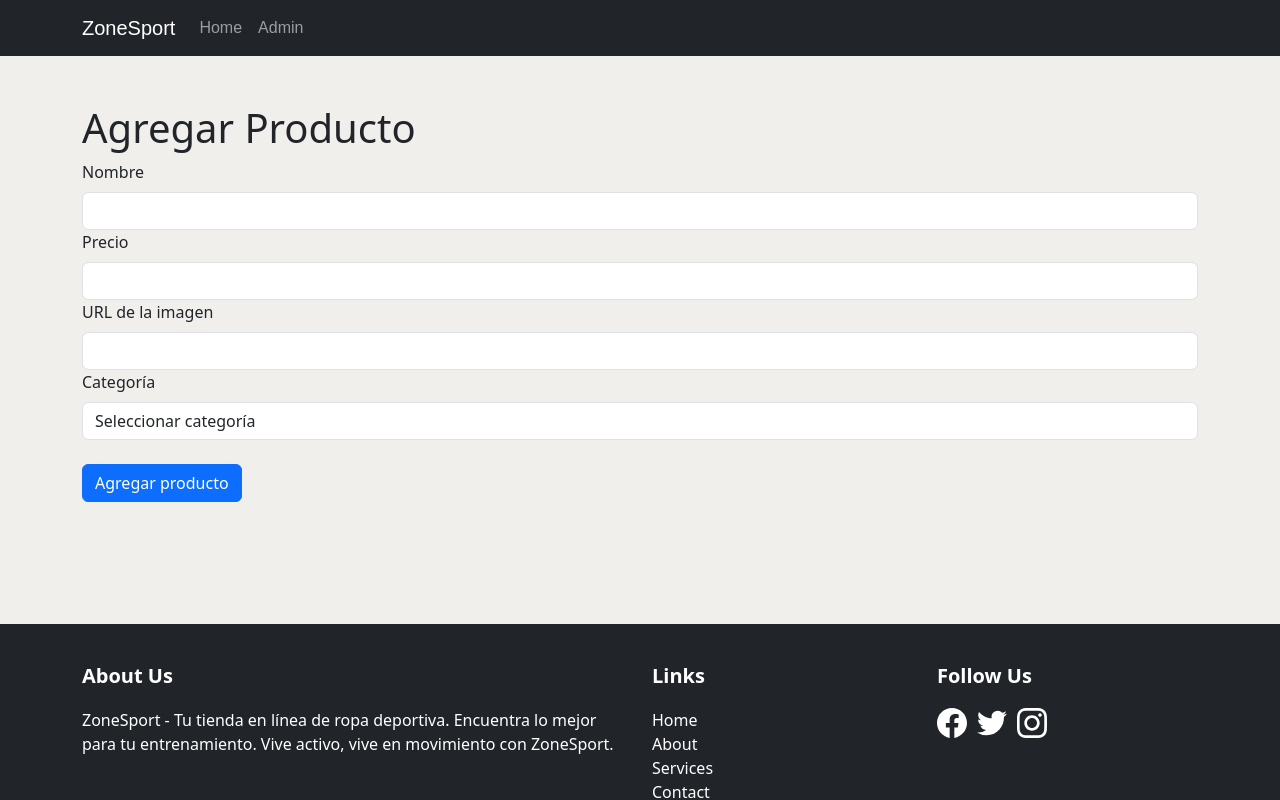
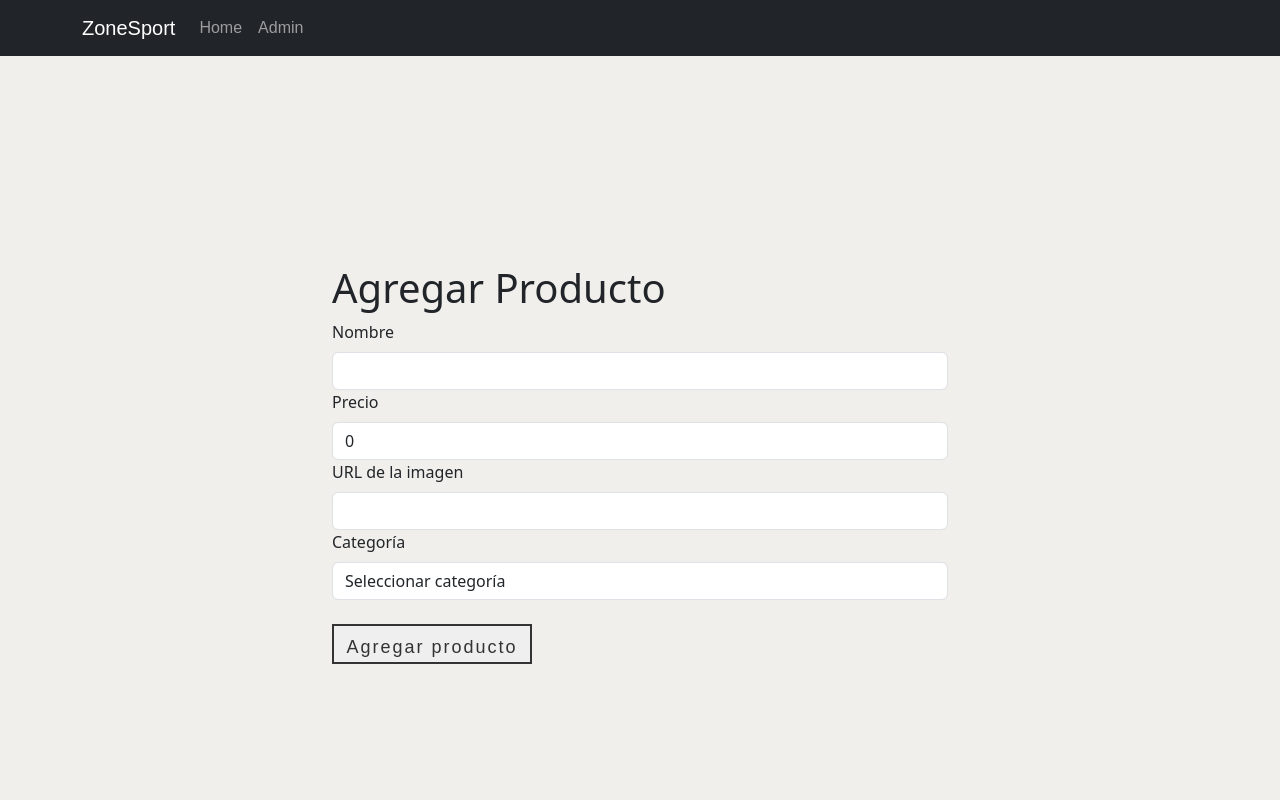
Before and after one commit to MarianoDiazz/ZoneSport, a React (Vite) app: page /Admin/create in a window 1280 px wide. Shown: the top 800 px of the page. Built offline with nearby package versions, Linux system fonts and the light colour scheme; data requests are answered from the project's data file; a web font is replaced by a local one.

Commit message:
add create product function

```diff
--- a/db.json
+++ b/db.json
@@ -3,32 +3,60 @@
     {
       "id": "1",
       "name": "Nike Pr",
-        "price": "$49.99",
+      "price": "49.99",
       "image": "https://nikearprod.vtexassets.com/arquivos/ids/531573-1400-1400?v=1773181656&width=1400&height=1400&aspect=true"
     },
     {
       "id": "2",
       "name": "Musculosa Jordan",
-        "price": "$45.99",
+      "price": "45.99",
       "image": "https://nikearprod.vtexassets.com/arquivos/ids/657747-1400-1400?v=1773156102&width=1400&height=1400&aspect=true"
     },
     {
       "id": "3",
       "name": "Nike Club",
-        "price": "$34.99",
+      "price": "34.99",
       "image": "https://nikearprod.vtexassets.com/arquivos/ids/630422-1400-1400?v=1773177749&width=1400&height=1400&aspect=true"
     },
     {
       "id": "4",
       "name": "Nike Zoom Mercurial",
-        "price": "$49.99",
+      "price": "49.99",
       "image": "https://nikearprod.vtexassets.com/arquivos/ids/530025-1400-1400?v=1772145457&width=1400&height=1400&aspect=true"
     },
     {
       "id": "5",
       "name": "Campera con capucha Tech",
-        "price": "$69.99",
+      "price": "69.99",
       "image": "https://nikearprod.vtexassets.com/arquivos/ids/597106-1400-1400?v=1773168019&width=1400&height=1400&aspect=true"
+    },
+    {
+      "name": "Mariano Diaz",
+      "price": "55",
+      "category": "indumentaria",
+      "image": "https://nikearprod.vtexassets.com/arquivos/ids/531765-1400-1400?v=1774203481&width=1400&height=1400&aspect=true",
+      "id": "T_82DAS"
+    },
+    {
+      "name": "Musculosa LeBron",
+      "price": "16",
+      "category": "indumentaria",
+      "image": "https://nikearprod.vtexassets.com/arquivos/ids/600641-1400-1400?v=1774203474&width=1400&height=1400&aspect=true",
+      "id": "I2WCuSW"
+    },
+    {
+      "name": "Air Force Supra",
+      "price": "36",
+      "category": "calzado",
+      "image": "https://nikearprod.vtexassets.com/arquivos/ids/698519-600-600?v=638229588985000000&width=600&height=600&aspect=true",
+      "id": "Ah7jXEk"
+    },
+    {
+      "name": "Gorro Puma Black",
+      "price": "12",
+      "category": "accesorio",
+      "image": "https://images.puma.com/image/upload/f_auto,q_auto,b_rgb:fafafa,w_480,h_480/global/024038/01/fnd/ARG/fmt/png",
+      "id": "wDb97Bp"
     }
   ]
 }
--- a/package.json
+++ b/package.json
@@ -18,7 +18,8 @@
     "react-icons": "^4.9.0",
     "react-router-dom": "^6.11.2",
     "react-slick": "^0.29.0",
-    "slick-carousel": "^1.8.1"
+    "slick-carousel": "^1.8.1",
+    "sweetalert2": "^11.7.12"
   },
   "devDependencies": {
     "@types/react": "^18.0.37",
--- a/src/App.jsx
+++ b/src/App.jsx
@@ -14,7 +14,7 @@ function App() {
 
   //  variable de entorno
   // por problemas la defini en index.html
-  const URL = window.API_URL;
+  const URL = import.meta.env.VITE_REACT_APP_API_ZONESPORT;
   console.log(URL)
 
 
@@ -46,7 +46,7 @@ function App() {
           <Routes>
             <Route exact path="/" element={<Home products={products} />} />
             <Route path="/Admin" element={<Admin products={products} URL={URL} getApi={getApi} />} />
-            <Route path="/Admin/create" element={<ProductCreate />} />          </Routes>
+            <Route path="/Admin/create" element={<ProductCreate URL={URL} getApi={getApi} />} />          </Routes>
         </main>
       </div>
       <Footer />
--- a/src/components/Admin/Admin.jsx
+++ b/src/components/Admin/Admin.jsx
@@ -27,15 +27,16 @@ const Admin = ({ products, getApi, URL }) => {
             <tr>
               <th>Nombre</th>
               <th>Precio</th>
-              <th>URL de la imagen</th>
+              {/* <th>URL de la imagen</th> */}
               <th>Categoría</th>
-              <th className="product-description">Descripción</th>
+              {/* <th className="product-description">Descripción</th> */}
               <th>Acciones</th>
             </tr>
           </thead>
           <tbody>
             {products?.map((product) => (
-              <Product key={product.id}
+              <Product
+                key={product.id}
                 product={product}
                 URL={URL}
                 getApi={getApi} />
--- a/src/components/Admin/Product.jsx
+++ b/src/components/Admin/Product.jsx
@@ -2,14 +2,18 @@ import React from 'react';
 import { Link } from 'react-router-dom';
 
 const Product = ({ product, getApi, URL }) => {
+
+
+    const handleDelete = (id) => {
+
+    }
+
     return (
         <tr>
-            <td>{product.id}</td>
+            {/* <td>{product.id}</td> */}
             <td>{product.name}</td>
-            <td>{product.price}</td>
-            <td>
-                <p> {product.image}</p>
-            </td>
+            <td>$ {product.price}</td>
+
             <td> {product.category}</td>
             <td className='w-25'>
                 <div className='d-flex justify-content-center'>
--- a/src/components/Admin/ProductCreate.jsx
+++ b/src/components/Admin/ProductCreate.jsx
@@ -1,43 +1,97 @@
 import React, { useState } from 'react';
 import { Container, Form, Button } from 'react-bootstrap';
+import Swal from 'sweetalert2';
+import { useNavigate } from 'react-router-dom';
 
-const ProductCreate = () => {
-  const [name, setName] = useState('');
-  const [price, setPrice] = useState('');
-  const [image, setImage] = useState('');
-  const [category, setCategory] = useState('');
+import {
+  validarNombre,
+  validarCategoria,
+  validarPrecio,
+  validarURL
+} from '../../helpers/Validations';
+
+const ProductCreate = ({ URL, getApi }) => {
+  const [product, setProduct] = useState({
+    name: '',
+    price: 0,
+    image: '',
+    category: ''
+  });
+
+  const navigate = useNavigate();
 
   const handleSubmit = (e) => {
     e.preventDefault();
 
-    // Lógica para crear el producto con los datos ingresados
+    // Validar formulario
+    if (
+      !validarNombre(product.name) ||
+      !validarCategoria(product.category) ||
+      !validarPrecio(product.price) ||
+      !validarURL(product.image)
+    ) {
+      Swal.fire('Error!', 'Los campos son inválidos', 'error');
+      return;
+    }
 
-    // Resetear los campos del formulario después de crear el producto
-    setName('');
-    setPrice('');
-    setImage('');
-    setCategory('');
+    // Envío de datos
+    const newProduct = { ...product };
+
+    Swal.fire({
+      title: '¿Quieres crear el producto?',
+      text: 'Se creará un nuevo producto',
+      icon: 'warning',
+      showCancelButton: true
+    }).then(async (result) => {
+      if (result.isConfirmed) {
+        try {
+          const res = await fetch(URL, {
+            method: 'POST',
+            headers: {
+              'Content-type': 'application/json'
+            },
+            body: JSON.stringify(newProduct)
+          });
+
+          if (res.status === 201) {
+            Swal.fire('Creado', 'Producto creado', 'success');
+            getApi();
+            navigate('/Admin');
+            e.target.reset();
+          }
+        } catch (error) {
+          console.log(error);
+        }
+      }
+    });
+  };
+
+  const handleInputChange = (e) => {
+    const { name, value } = e.target;
+    setProduct((prevProduct) => ({ ...prevProduct, [name]: value }));
   };
 
   return (
-    <Container className="py-5">
+    <Container className="py-5 containerForm">
       <h1>Agregar Producto</h1>
       <Form onSubmit={handleSubmit}>
         <Form.Group controlId="name">
           <Form.Label>Nombre</Form.Label>
           <Form.Control
             type="text"
-            value={name}
-            onChange={(e) => setName(e.target.value)}
+            name="name"
+            value={product.name}
+            onChange={handleInputChange}
           />
         </Form.Group>
 
         <Form.Group controlId="price">
           <Form.Label>Precio</Form.Label>
           <Form.Control
-            type="text"
-            value={price}
-            onChange={(e) => setPrice(e.target.value)}
+            type="number"
+            name="price"
+            value={product.price}
+            onChange={handleInputChange}
           />
         </Form.Group>
 
@@ -45,8 +99,9 @@ const ProductCreate = () => {
           <Form.Label>URL de la imagen</Form.Label>
           <Form.Control
             type="text"
-            value={image}
-            onChange={(e) => setImage(e.target.value)}
+            name="image"
+            value={product.image}
+            onChange={handleInputChange}
           />
         </Form.Group>
 
@@ -54,20 +109,20 @@ const ProductCreate = () => {
           <Form.Label>Categoría</Form.Label>
           <Form.Control
             as="select"
-            value={category}
-            onChange={(e) => setCategory(e.target.value)}
+            name="category"
+            value={product.category}
+            onChange={handleInputChange}
           >
             <option value="">Seleccionar categoría</option>
-            {/* Opciones de categorías */}
             <option value="calzado">Calzado</option>
             <option value="indumentaria">Indumentaria</option>
             <option value="accesorio">Accesorio</option>
           </Form.Control>
         </Form.Group>
 
-        <Button variant="primary" type="submit" className='my-4'>
-          Agregar producto
-        </Button>
+        <button type="submit" className="btn-AddProduct my-4">
+          <span>Agregar producto</span>
+        </button>
       </Form>
     </Container>
   );
--- a/src/config/AxiosApi.jsx
+++ b/src/config/AxiosApi.jsx
@@ -1,7 +1,7 @@
 import axios from "axios";
 
 const instance = axios.create({
-    baseURL: window.API_URL
+    baseURL: import.meta.env.VITE_REACT_APP_API_ZONESPORT
 })
 
 export default instance
--- a/src/helpers/Validations.jsx
+++ b/src/helpers/Validations.jsx
@@ -1,8 +1,8 @@
 // expr regulares
-const expRegName = /^ [a - zA - Z0 - 9\s\-_,] + $/
-const expRegPrice = /^[0-9]+(?:\.[0-9]{1,2})?$/
+const expRegName = /^[A-Za-z\s?]+$/;
+const expRegPrice = /[0-9]+$/;
 const expRegCategory = /^[a-zA-Z0-9\s]+$/
-const expRegURL = /^(http|https):\/\/[a-zA-Z0-9\-\.]+\.[a-zA-Z]{2,}(\/\S*)?$/
+const expRegURL = /^https?:\/\/[\w\-]+(\.[\w\-]+)+[/#?]?.*$/;
 
 // funciones para validar
 
@@ -27,6 +27,13 @@ export const validarPrecio = (field) => {
       return false;
     }
   }
+  export const validarURL = (field) => {
+    if (expRegURL.test(field) && field.trim() !== "") {
+        return true
+    } else {
+        return false
+    }
+}
 
 
 export const validarCategoria = (field) => {
--- a/src/index.css
+++ b/src/index.css
@@ -75,6 +75,22 @@ body {
 .product-card p {
     font-size: 14px;
     color: #888;
+}
+
+.newSpan {
+    text-align: center;
+    background-color: #F86F03;
+    padding: 2px;
+    border-radius: 5px;
+    position: absolute;
+    right: 1em;
+    color: #FFF;
+}
+
+.productPrice {
+    font-size: 1.4em;
+    color: #171a10;
+    font-weight: 600;
 }
 
 /* FLECHITA DE CAROUSEL */
@@ -188,6 +204,52 @@ body {
 }
 
 
+/* CREAR PRODUCTOS   */
+.containerForm{
+    width: 50vw;
+    margin: 10rem auto;
+}
+.btn-AddProduct {
+    display: block;
+    width: 200px;
+    height: 40px;
+    line-height: 40px;
+    font-size: 18px;
+    font-family: sans-serif;
+    text-decoration: none;
+    color: #333;
+    border: 2px solid #333;
+    letter-spacing: 2px;
+    text-align: center;
+    position: relative;
+    transition: all .35s;
+}
+
+.btn-AddProduct span {
+    position: relative;
+    z-index: 2;
+}
+.btn-AddProduct:after{
+    position: absolute;
+    content: "";
+    top: 0;
+    left: 0;
+    width: 0;
+    height: 100%;
+    background: #ff6e61;
+    transition: all .35s;
+  }
+
+  .btn-AddProduct:hover{
+    color: #fff;
+  }
+
+  .btn-AddProduct:hover:after{
+    width: 100%;
+  }
+
+
+
 /* FOOTER */
 /* Footer Styles */
 .footer {
```
Also changed, not shown: src/components/CardProduct.jsx (+7 -7 lines), 2 other files (tests, documents, lock files or other folders). Lines whose indentation alone changed are shown as unchanged.
